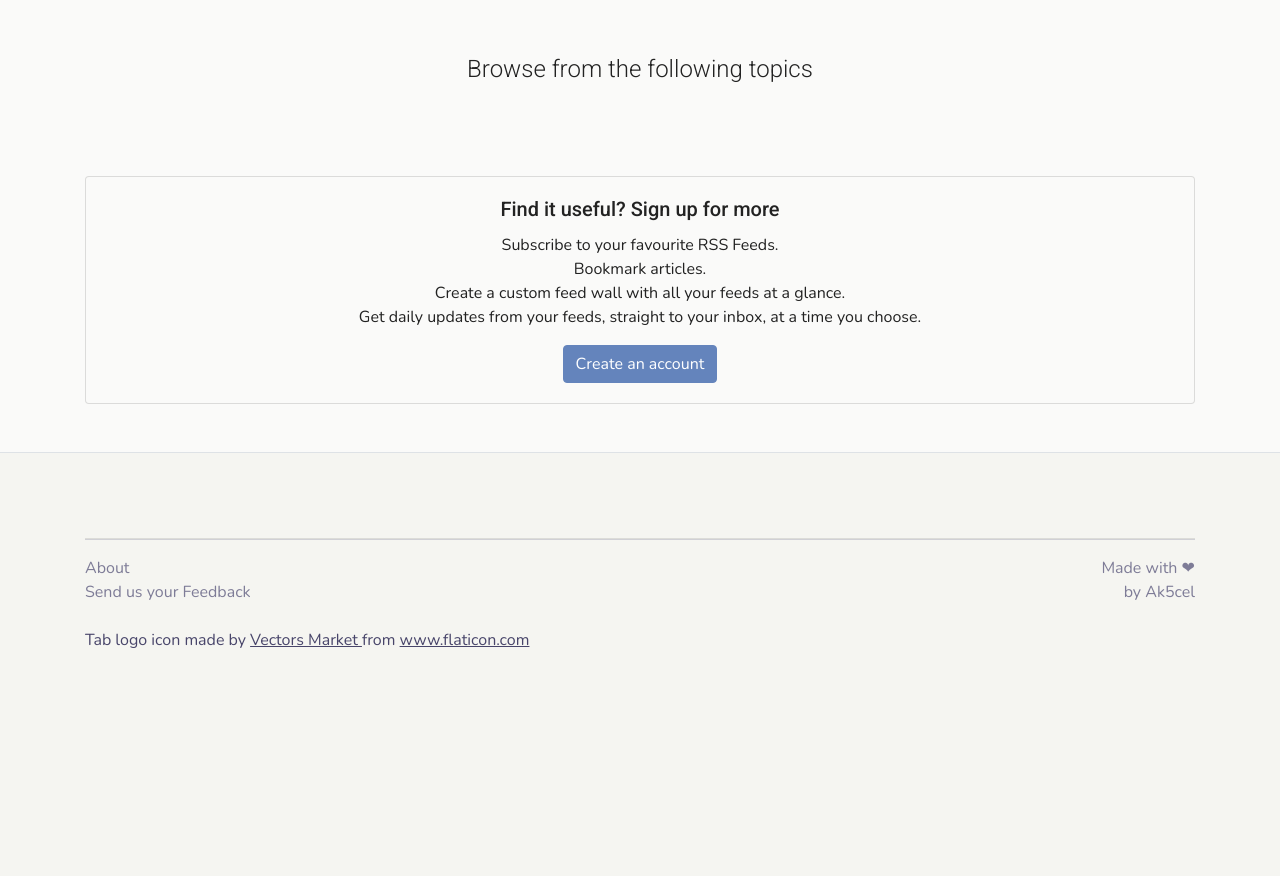
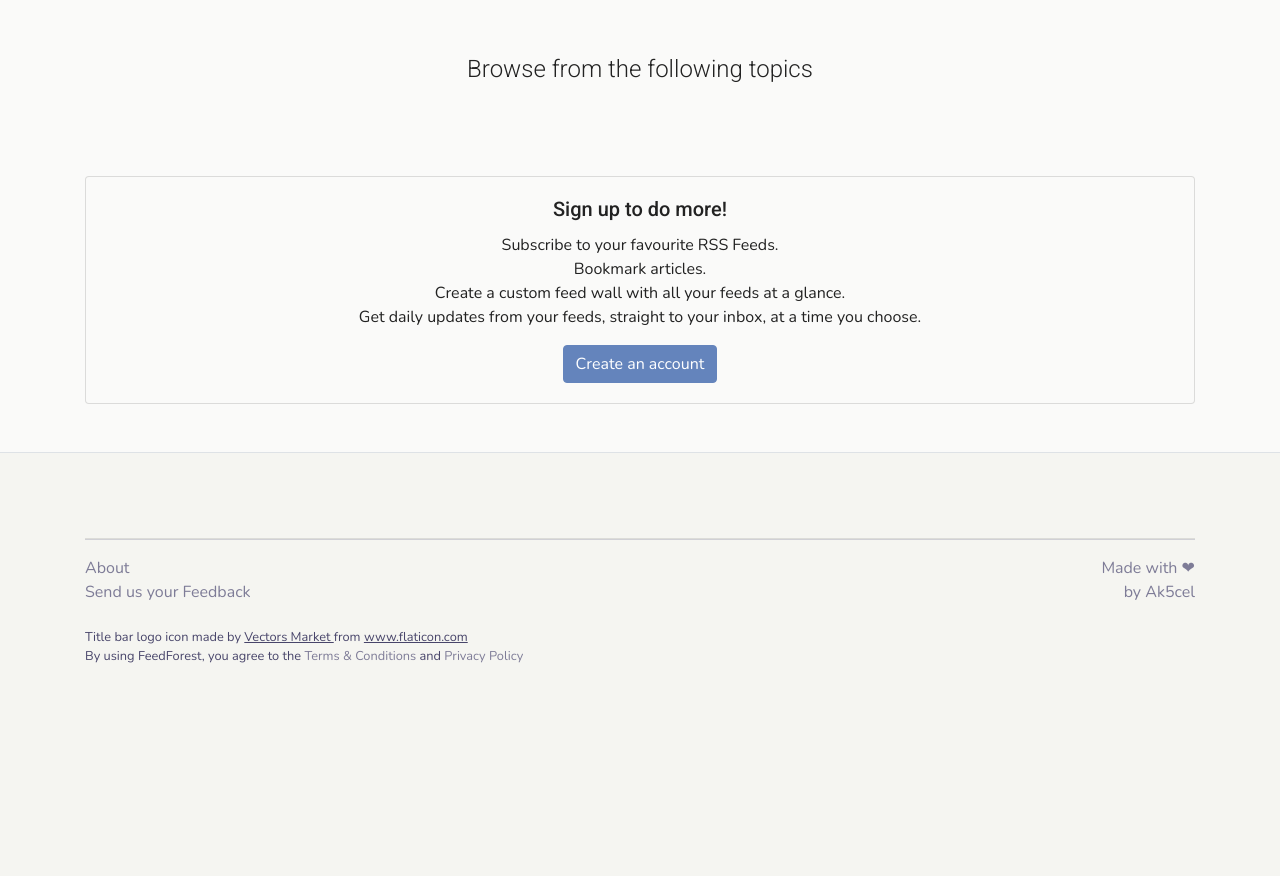
Before and after one commit to Ak5cel/feedforest, a Flask app: page / in a window 1280 px wide. Shown: the part 445-1321 px from the top of the page. Run offline with Flask 2, Linux system fonts and the light colour scheme; data that the repository does not hold is empty; parts of the project's set-up code (start-up, migrations or seed data) failed here and were passed over; some libraries are stand-ins or nearby versions.

Commit message:
Minor changes to sign up banner and footer

```diff
--- a/src/templates/base.html
+++ b/src/templates/base.html
@@ -83,8 +83,8 @@
           by <a href="https://github.com/Ak5cel" target="_blank">Ak5cel</a>
         </div>
       </div>
-      <div style="color: #48456A;" class="mt-4">
-          Tab logo icon made by
+      <div style="color: #48456A;" class="mt-4 small">
+        Title bar logo icon made by
         <a href="https://www.flaticon.com/authors/vectors-market"
             target="_blank"
             style="color: #48456A; text-decoration: underline;"
@@ -98,6 +98,9 @@
             style="color: #48456A; text-decoration: underline;">
             www.flaticon.com
         </a>
+      </div>
+      <div style="color: #48456A;" class="small">
+        By using FeedForest, you agree to the <a href="https://www.termsandconditionsgenerator.com/live.php?token=UTRBOFdEbwyLz8HPUiPio35wwUKywlkt" target="_blank">Terms & Conditions</a> and <a href="https://www.privacypolicygenerator.info/live.php?token=BddVUlkxasNIDD610vV778F1tje44wR8" target="_blank">Privacy Policy</a>
       </div>
     </div>
   </footer>
--- a/src/templates/index.html
+++ b/src/templates/index.html
@@ -59,7 +59,7 @@
       <div class="card text-center bg-light">
         <div class="card-body">
           <h5 class="card-title">
-            Find it useful? Sign up for more
+            Sign up to do more!
           </h5>
           <p class="card-text">
             Subscribe to your favourite RSS Feeds.<br>
--- a/src/templates/signup.html
+++ b/src/templates/signup.html
@@ -82,7 +82,7 @@
               <div class="form-check">
                 {{ form.accept_terms(class="form-check-input", type="checkbox", id="termsCheckBox")}}
                 <label for="termsCheckbox" class="form-check-label">
-                  I have read and accept the <a href="https://www.termsandconditionsgenerator.com/live.php?token=UTRBOFdEbwyLz8HPUiPio35wwUKywlkt" target="_blank">Terms & Condtions</a>
+                  I have read and accept the <a href="https://www.termsandconditionsgenerator.com/live.php?token=UTRBOFdEbwyLz8HPUiPio35wwUKywlkt" target="_blank">Terms & Conditions</a>
                   and <a href="https://www.privacypolicygenerator.info/live.php?token=BddVUlkxasNIDD610vV778F1tje44wR8" target="_blank">Privacy Policy</a>
                 </label>
               </div>
```
Lines whose indentation alone changed are shown as unchanged.
